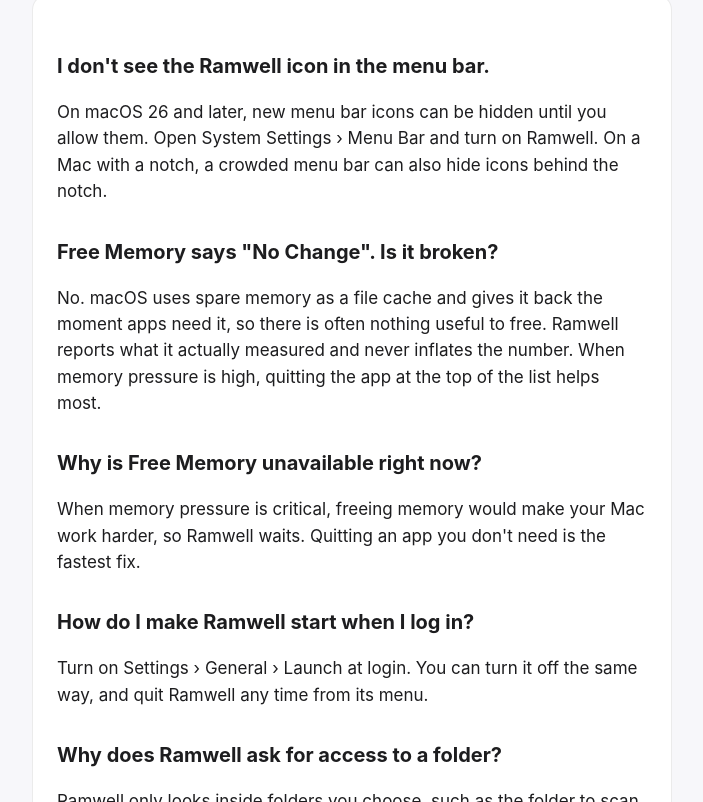
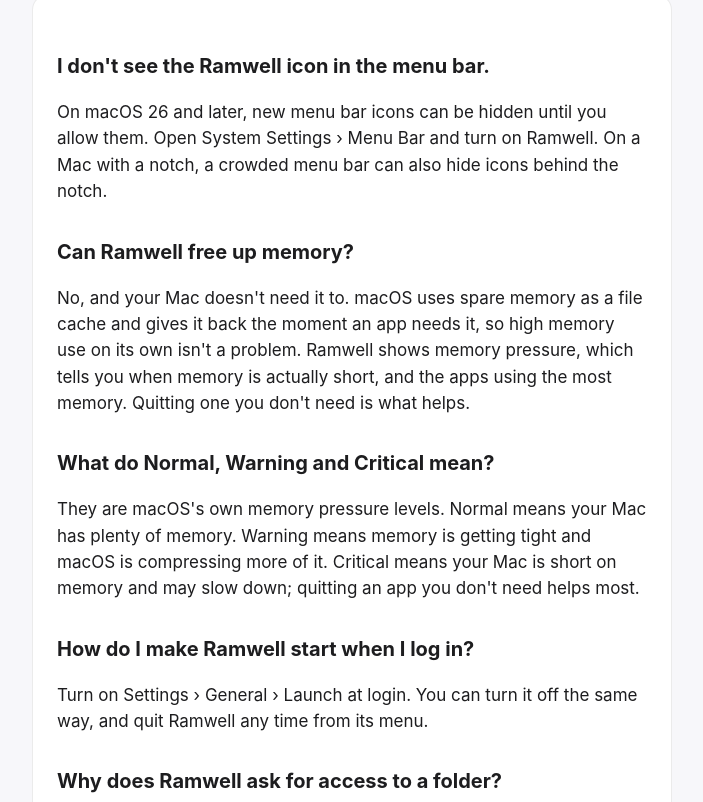
Before and after one commit to cenkakarcay/ramwell, a plain HTML site: page support/index.html in a window 1280 px wide. Shown: the part 406-1208 px from the top of the page, without its empty margins (288-991 px from the left). Drawn offline with Linux system fonts and the light colour scheme.

Commit message:
Describe Ramwell as a RAM and disk monitor
App Review rejected Free Memory and Auto-Clean under guideline 1.1.6, so
the App Store edition no longer frees memory. The landing page drops the
"Memory Cleaner" title and the Free Memory bullet, and the support page
replaces the Free Memory questions with what memory pressure means.

Co-Authored-By: Claude Opus 5.5 <noreply@anthropic.com>

```diff
--- a/support/index.html
+++ b/support/index.html
@@ -28,14 +28,15 @@
     <p>On macOS 26 and later, new menu bar icons can be hidden until you allow them. Open System Settings › Menu Bar and
       turn on Ramwell. On a Mac with a notch, a crowded menu bar can also hide icons behind the notch.</p>
 
-    <h2>Free Memory says "No Change". Is it broken?</h2>
-    <p>No. macOS uses spare memory as a file cache and gives it back the moment apps need it, so there is often nothing
-      useful to free. Ramwell reports what it actually measured and never inflates the number. When memory pressure is
-      high, quitting the app at the top of the list helps most.</p>
+    <h2>Can Ramwell free up memory?</h2>
+    <p>No, and your Mac doesn't need it to. macOS uses spare memory as a file cache and gives it back the moment an app
+      needs it, so high memory use on its own isn't a problem. Ramwell shows memory pressure, which tells you when memory
+      is actually short, and the apps using the most memory. Quitting one you don't need is what helps.</p>
 
-    <h2>Why is Free Memory unavailable right now?</h2>
-    <p>When memory pressure is critical, freeing memory would make your Mac work harder, so Ramwell waits. Quitting an app
-      you don't need is the fastest fix.</p>
+    <h2>What do Normal, Warning and Critical mean?</h2>
+    <p>They are macOS's own memory pressure levels. Normal means your Mac has plenty of memory. Warning means memory is
+      getting tight and macOS is compressing more of it. Critical means your Mac is short on memory and may slow down;
+      quitting an app you don't need helps most.</p>
 
     <h2>How do I make Ramwell start when I log in?</h2>
     <p>Turn on Settings › General › Launch at login. You can turn it off the same way, and quit Ramwell any time from its
```
Also changed, not shown: index.html (+6 -6 lines).
